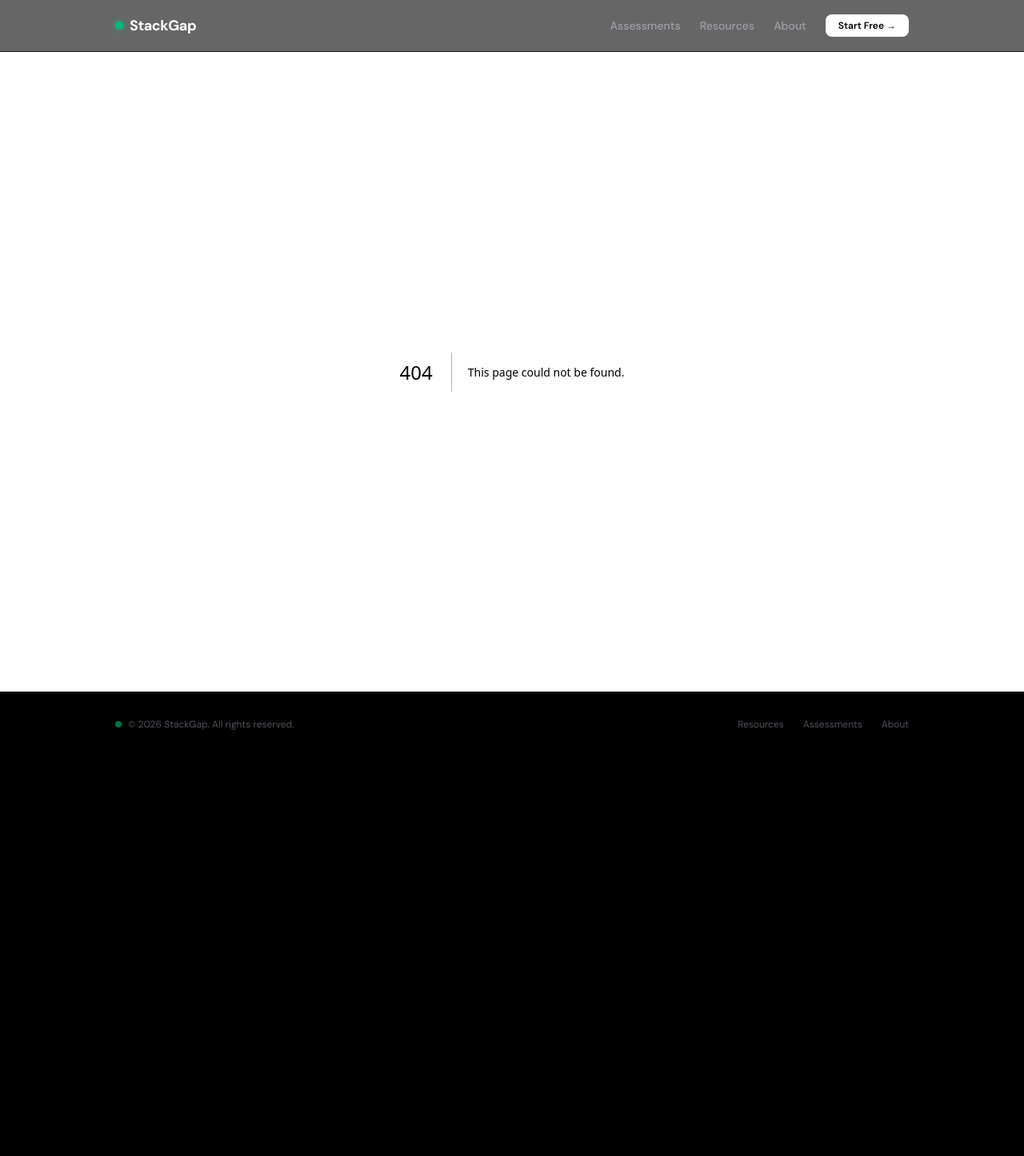
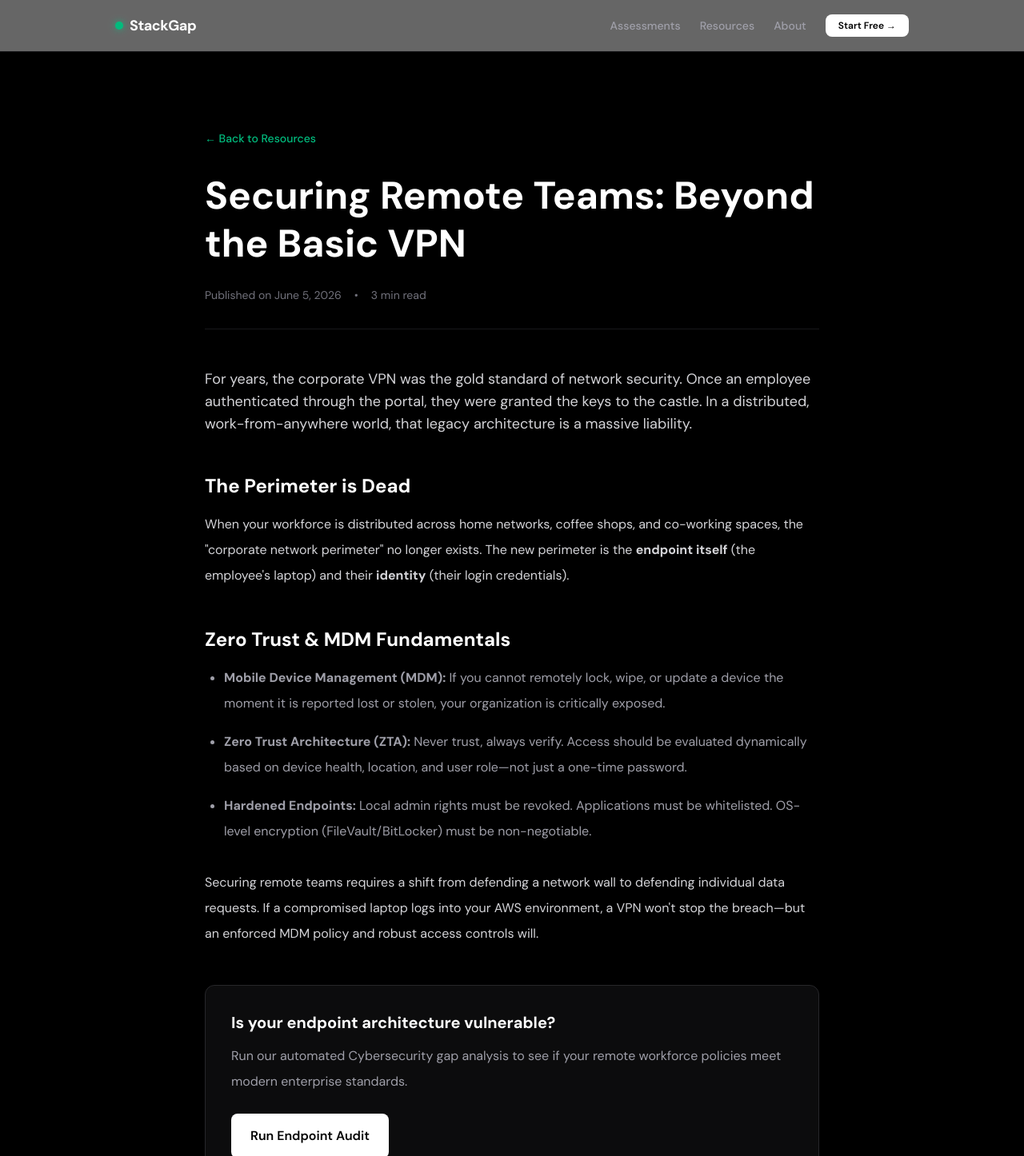
Before and after one commit to pink53c2-glitch/compliance-checklis, a Next.js app: page /blog/endpoint-security-remote-teams in a window 1280 px wide. Before the commit this address had no page. Shown: the top 1446 px of the page at 80% size. Before the commit the page ends 946 px from the top, so only its background shows below. Built offline with nearby package versions, Linux system fonts and the light colour scheme.

Commit message:
feat: add endpoint and cloud backup articles to blog

```diff
--- /dev/null
+++ b/app/blog/cloud-backup-strategy/page.tsx
@@ -0,0 +1,54 @@
+import Link from 'next/link';
+
+export default function CloudBackupPost() {
+  return (
+    <div className="min-h-screen bg-black text-zinc-100 py-24 px-4 sm:px-6">
+      <article className="max-w-3xl mx-auto">
+
+        <Link href="/blog" className="text-emerald-500 hover:text-emerald-400 text-sm font-medium mb-8 inline-block">
+          &larr; Back to Resources
+        </Link>
+
+        <h1 className="text-4xl sm:text-5xl font-bold text-white mb-6 leading-tight">
+          Why Relying on AWS Snapshots Isn’t a Real Backup Strategy
+        </h1>
+
+        <div className="flex items-center gap-4 text-sm text-zinc-500 mb-12 pb-8 border-b border-zinc-900">
+          <span>Published on June 2, 2026</span>
+          <span>•</span>
+          <span>5 min read</span>
+        </div>
+
+        <div className="prose prose-invert prose-emerald max-w-none text-zinc-300 leading-loose">
+          <p className="text-lg">
+            One of the most common and dangerous misconceptions in modern DevOps is confusing <em>high availability</em> with <em>disaster recovery</em>. If your primary database is replicated across three availability zones, that is fantastic for uptime. But if an attacker gains root access and deletes that database, your infrastructure will obediently replicate that deletion across all three zones instantly.
+          </p>
+
+          <h2 className="text-2xl font-bold text-white mt-12 mb-4">Snapshots vs. True Backups</h2>
+          <p className="mb-6">
+            A snapshot is a point-in-time state of your volume. While useful for rolling back a bad deployment, it usually lives within the same cloud account as the primary data. If an attacker compromises your AWS root account or a disgruntled employee runs a malicious script, those snapshots can be wiped out in seconds.
+          </p>
+
+          <h2 className="text-2xl font-bold text-white mt-12 mb-4">The 3-2-1 Cloud Rule</h2>
+          <p className="mb-6">To protect against catastrophic data loss or ransomware, you need true isolation:</p>
+          <ul className="list-disc pl-6 space-y-4 mb-8 text-zinc-400">
+            <li><strong>Immutability:</strong> Backups must be locked so they cannot be modified or deleted, even by a system administrator, for a specified retention period.</li>
+            <li><strong>Air-Gapped Isolation:</strong> Backups should be pushed to a completely separate cloud provider (e.g., from AWS to a dedicated Backblaze B2 bucket) with entirely different authentication credentials.</li>
+            <li><strong>Automated Testing:</strong> A backup is only as good as your ability to restore it. If you aren't regularly testing your recovery time objective (RTO), you are flying blind.</li>
+          </ul>
+
+          <div className="bg-zinc-900/50 border border-zinc-800 rounded-xl p-8 my-12">
+            <h3 className="text-xl font-bold text-white mb-3">Audit your cloud resilience</h3>
+            <p className="text-zinc-400 mb-6">
+              Discover if your infrastructure setup has single points of failure. Run our cloud architecture diagnostic and get a personalized remediation plan.
+            </p>
+            <Link href="/assessment/cloud-infrastructure" className="inline-block px-6 py-3 bg-white text-black font-semibold rounded-lg hover:bg-zinc-200 transition-colors">
+              Run Infrastructure Analysis
+            </Link>
+          </div>
+
+        </div>
+      </article>
+    </div>
+  );
+}
--- /dev/null
+++ b/app/blog/endpoint-security-remote-teams/page.tsx
@@ -0,0 +1,57 @@
+import Link from 'next/link';
+
+export default function EndpointSecurityPost() {
+  return (
+    <div className="min-h-screen bg-black text-zinc-100 py-24 px-4 sm:px-6">
+      <article className="max-w-3xl mx-auto">
+
+        <Link href="/blog" className="text-emerald-500 hover:text-emerald-400 text-sm font-medium mb-8 inline-block">
+          &larr; Back to Resources
+        </Link>
+
+        <h1 className="text-4xl sm:text-5xl font-bold text-white mb-6 leading-tight">
+          Securing Remote Teams: Beyond the Basic VPN
+        </h1>
+
+        <div className="flex items-center gap-4 text-sm text-zinc-500 mb-12 pb-8 border-b border-zinc-900">
+          <span>Published on June 5, 2026</span>
+          <span>•</span>
+          <span>3 min read</span>
+        </div>
+
+        <div className="prose prose-invert prose-emerald max-w-none text-zinc-300 leading-loose">
+          <p className="text-lg">
+            For years, the corporate VPN was the gold standard of network security. Once an employee authenticated through the portal, they were granted the keys to the castle. In a distributed, work-from-anywhere world, that legacy architecture is a massive liability.
+          </p>
+
+          <h2 className="text-2xl font-bold text-white mt-12 mb-4">The Perimeter is Dead</h2>
+          <p className="mb-6">
+            When your workforce is distributed across home networks, coffee shops, and co-working spaces, the "corporate network perimeter" no longer exists. The new perimeter is the <strong>endpoint itself</strong> (the employee's laptop) and their <strong>identity</strong> (their login credentials).
+          </p>
+
+          <h2 className="text-2xl font-bold text-white mt-12 mb-4">Zero Trust & MDM Fundamentals</h2>
+          <ul className="list-disc pl-6 space-y-4 mb-8 text-zinc-400">
+            <li><strong>Mobile Device Management (MDM):</strong> If you cannot remotely lock, wipe, or update a device the moment it is reported lost or stolen, your organization is critically exposed.</li>
+            <li><strong>Zero Trust Architecture (ZTA):</strong> Never trust, always verify. Access should be evaluated dynamically based on device health, location, and user role—not just a one-time password.</li>
+            <li><strong>Hardened Endpoints:</strong> Local admin rights must be revoked. Applications must be whitelisted. OS-level encryption (FileVault/BitLocker) must be non-negotiable.</li>
+          </ul>
+
+          <p>
+            Securing remote teams requires a shift from defending a network wall to defending individual data requests. If a compromised laptop logs into your AWS environment, a VPN won't stop the breach—but an enforced MDM policy and robust access controls will.
+          </p>
+
+          <div className="bg-zinc-900/50 border border-zinc-800 rounded-xl p-8 my-12">
+            <h3 className="text-xl font-bold text-white mb-3">Is your endpoint architecture vulnerable?</h3>
+            <p className="text-zinc-400 mb-6">
+              Run our automated Cybersecurity gap analysis to see if your remote workforce policies meet modern enterprise standards.
+            </p>
+            <Link href="/assessment/cybersecurity" className="inline-block px-6 py-3 bg-white text-black font-semibold rounded-lg hover:bg-zinc-200 transition-colors">
+              Run Endpoint Audit
+            </Link>
+          </div>
+
+        </div>
+      </article>
+    </div>
+  );
+}
```
